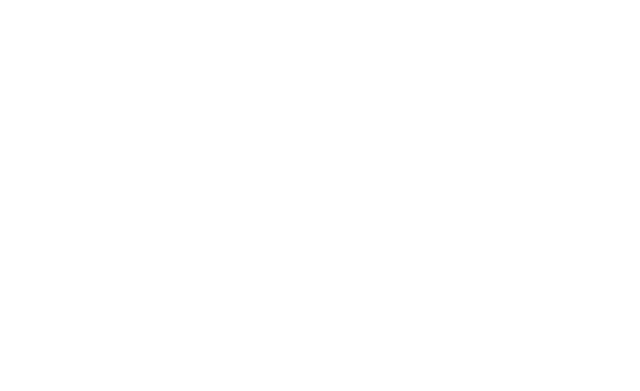
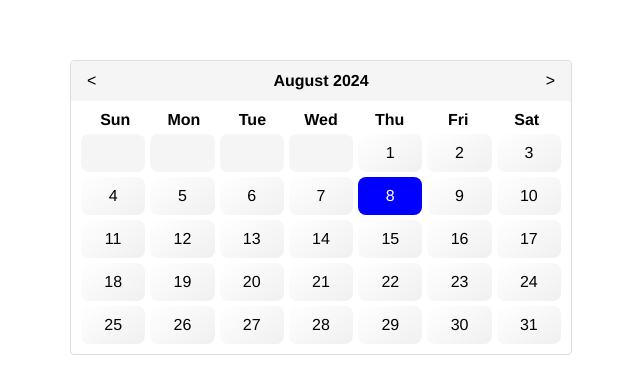
Before and after one commit to surya489/date_picker, a React (Create React App) app: page / in a window 1280 px wide. Shown: the part 193-584 px from the top of the page, without its empty margins (320-960 px from the left). Built offline with nearby package versions, Linux system fonts and the light colour scheme; the HTML template or start-up script is replaced by a standard one.

Commit message:
datepicker component created

```diff
--- a/src/App.css
+++ b/src/App.css
@@ -0,0 +1,8 @@
+.App {
+  height: 100vh;
+  width: 100%;
+  overflow: hidden;
+  display: flex;
+  align-items: center;
+  justify-content: center;
+}
--- a/src/App.js
+++ b/src/App.js
@@ -1,8 +1,11 @@
 import './App.css';
+
+import DatePicker from './Components/DatePicker/DatePicker';
 
 function App() {
   return (
     <div className="App">
+      <DatePicker />
     </div>
   );
 }
--- /dev/null
+++ b/src/Components/DatePicker/DatePicker.css
@@ -0,0 +1,85 @@
+.date_picker_wrap {
+    max-width: 500px;
+    width: 100%;
+    margin: auto;
+}
+
+.date_picker {
+    font-family: 'Mona Sans', 'Helvetica Neue', Helvetica, Arial, sans-serif;
+    width: 100%;
+    border: 1px solid #ddd;
+    border-radius: 4px;
+    overflow: hidden;
+}
+
+.header {
+    display: flex;
+    justify-content: space-between;
+    align-items: center;
+    padding: 10px;
+    background-color: #f5f5f5;
+}
+
+.header button {
+    background: none;
+    border: none;
+    font-size: 16px;
+    cursor: pointer;
+}
+
+.header span {
+    font-size: 16px;
+    font-weight: bold;
+}
+
+.calendar {
+    padding: 10px;
+}
+
+.day_names {
+    display: grid;
+    grid-template-columns: repeat(7, 1fr);
+    font-weight: bold;
+    margin-bottom: 5px;
+}
+
+.day_names span {
+    text-align: center;
+}
+
+.days {
+    display: grid;
+    grid-template-columns: repeat(7, 1fr);
+    gap: 5px;
+}
+
+.day {
+    cursor: pointer;
+    text-align: center;
+    padding: 10px;
+    background: linear-gradient(145deg, #fff, #f0f0f0);
+    /* border: 1px solid #e0e4e7; */
+    border-radius: 8px;
+    /* box-shadow: 0 4px 8px #0000001a; */
+    transition: all .3s ease;
+}
+
+.day.today {
+    color: #fff;
+    background: blue;
+}
+
+.day:hover {
+    background: blue;
+    color: #fff;
+}
+
+.day.empty {
+    cursor: not-allowed;
+    background: #f5f5f5;
+}
+
+.day.empty:hover {
+    box-shadow: none;
+    transform: none;
+}
--- /dev/null
+++ b/src/Components/DatePicker/DatePicker.js
@@ -0,0 +1,92 @@
+import React, { useState } from "react";
+import './DatePicker.css';
+
+const DatePicker = () => {
+    const [currentMonth, setCurrentMonth] = useState(new Date().getMonth());
+    const [currentYear, setCurrentYear] = useState(new Date().getFullYear());
+    const today = new Date();
+
+    const months = [
+        "January", "February", "March", "April", "May", "June",
+        "July", "August", "September", "October", "November", "December"
+    ];
+
+    const handlePrevMonth = () => {
+        if (currentMonth === 0) {
+            setCurrentMonth(11);
+            setCurrentYear(currentYear - 1);
+        } else {
+            setCurrentMonth(currentMonth - 1);
+        }
+    };
+
+    const handleNextMonth = () => {
+        if (currentMonth === 11) {
+            setCurrentMonth(0);
+            setCurrentYear(currentYear + 1);
+        } else {
+            setCurrentMonth(currentMonth + 1);
+        }
+    };
+
+    // Get the number of days in the month
+    const getDaysInMonth = (month, year) => new Date(year, month + 1, 0).getDate();
+
+    // Get the first day of the month (0 = Sunday, 1 = Monday, etc.)
+    const getFirstDayOfMonth = (month, year) => new Date(year, month, 1).getDay();
+
+    // Calculate the number of empty cells needed after the last day
+    const daysInMonth = getDaysInMonth(currentMonth, currentYear);
+    const firstDay = getFirstDayOfMonth(currentMonth, currentYear);
+    const daysAfterLast = (7 - (daysInMonth + firstDay) % 7) % 7;
+
+    const days = [];
+    // Add empty cells for the days before the first day of the month
+    for (let i = 0; i < firstDay; i++) {
+        days.push(null);
+    }
+    // Add the actual days of the month
+    for (let i = 1; i <= daysInMonth; i++) {
+        days.push(i);
+    }
+    // Add empty cells for the days after the last day of the month
+    for (let i = 0; i < daysAfterLast; i++) {
+        days.push(null);
+    }
+
+    return (
+        <div className="date_picker_wrap">
+            <div className="date_picker">
+                <div className="header">
+                    <button onClick={handlePrevMonth}>&lt;</button>
+                    <span>{months[currentMonth]} {currentYear}</span>
+                    <button onClick={handleNextMonth}>&gt;</button>
+                </div>
+                <div className="calendar">
+                    <div className="day_names">
+                        <span>Sun</span>
+                        <span>Mon</span>
+                        <span>Tue</span>
+                        <span>Wed</span>
+                        <span>Thu</span>
+                        <span>Fri</span>
+                        <span>Sat</span>
+                    </div>
+                    <div className="days">
+                        {days.map((day, index) => (
+                            <div
+                                key={index}
+                                className={`day ${day ? '' : 'empty'} ${day === today.getDate() && currentMonth === today.getMonth() && currentYear === today.getFullYear() ? 'today' : ''
+                                    }`}
+                            >
+                                {day}
+                            </div>
+                        ))}
+                    </div>
+                </div>
+            </div>
+        </div>
+    );
+}
+
+export default DatePicker;
```
